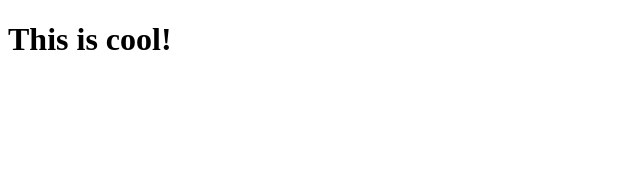
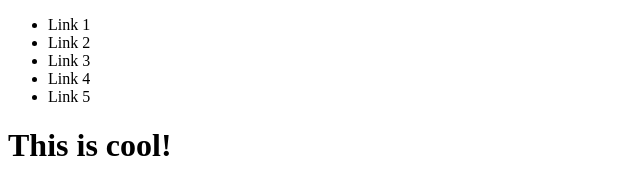
Before and after one commit to web2crasch/web2crasch.github.io, a plain HTML site: page index.html in a window 1280 px wide. Shown: the whole page, without its empty margins (0-640 px from the left). Drawn offline with Linux system fonts and the light colour scheme.

Commit message:
added nav

```diff
--- a/index.html
+++ b/index.html
@@ -7,6 +7,17 @@
     <title>My Github Site</title>
 </head>
 <body>
+    <header>
+        <nav>
+            <ul>
+                <li>Link 1</li>
+                <li>Link 2</li>
+                <li>Link 3</li>
+                <li>Link 4</li>
+                <li>Link 5</li>
+            </ul>
+        </nav>
+    </header>
     <h1>This is cool!</h1>
 </body>
 </html>
```
